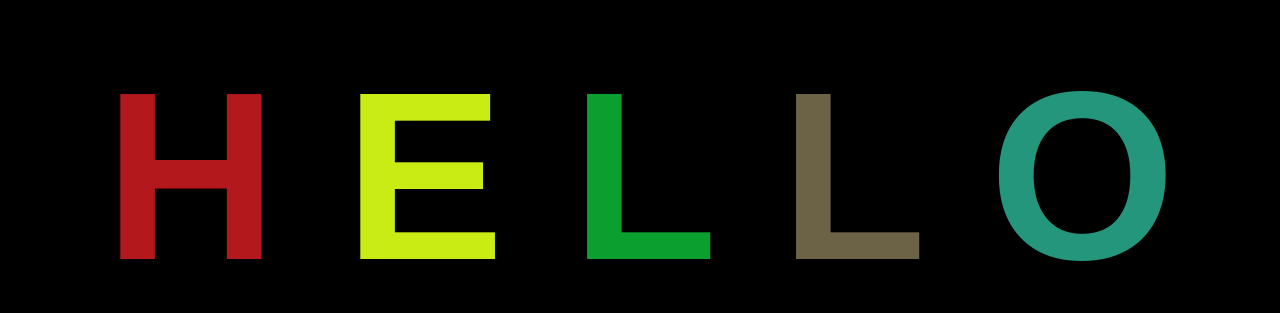
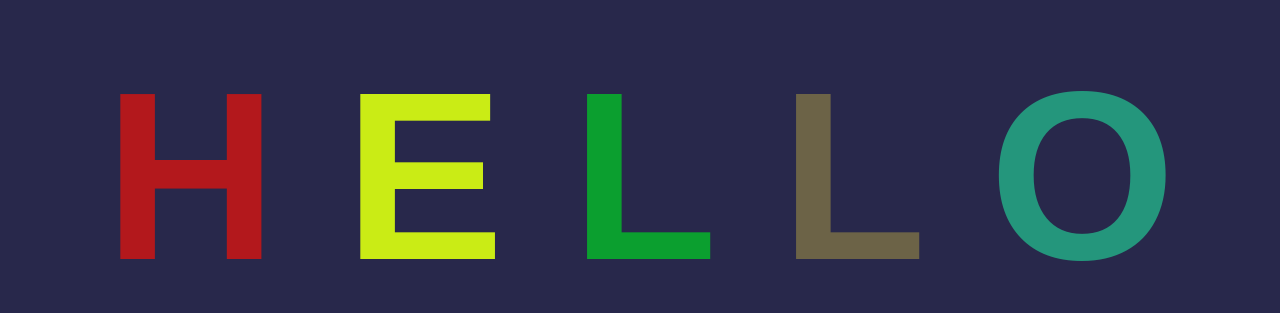
Before and after one commit to tohtonha/AnimatedTextGitDemo, a plain HTML site: page index.html in a window 1280 px wide. Shown: the part 232-545 px from the top of the page. Drawn offline with Linux system fonts and the light colour scheme.

Commit message:
change bg color

```diff
--- a/app.css
+++ b/app.css
@@ -3,7 +3,7 @@ body {
     justify-content: center;
     align-items: center;
     height: 100vh;
-    background-color: black;
+    background-color: rgb(40, 40, 75);
 }
 h1 {
     font-size: 15rem;
```
